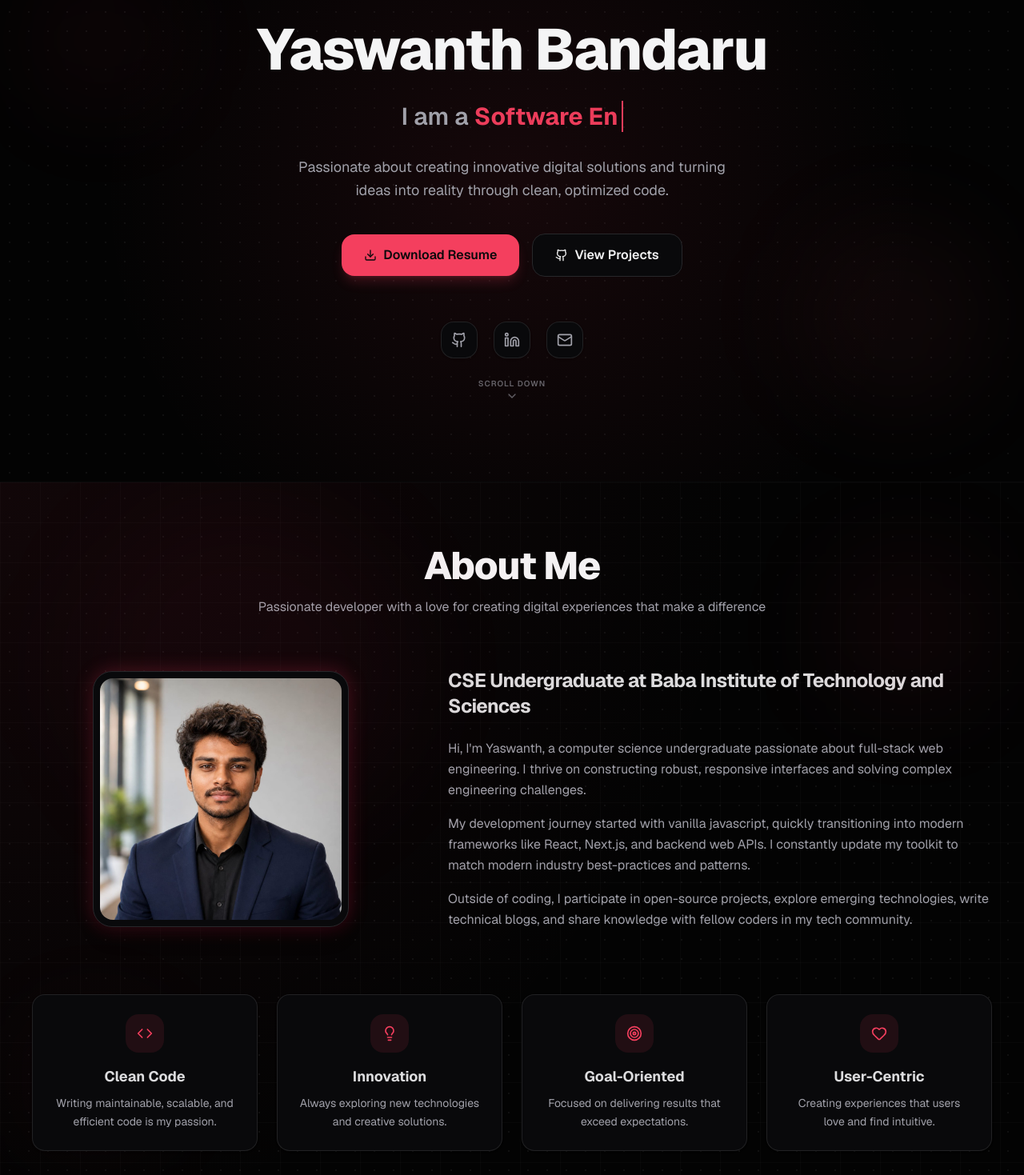
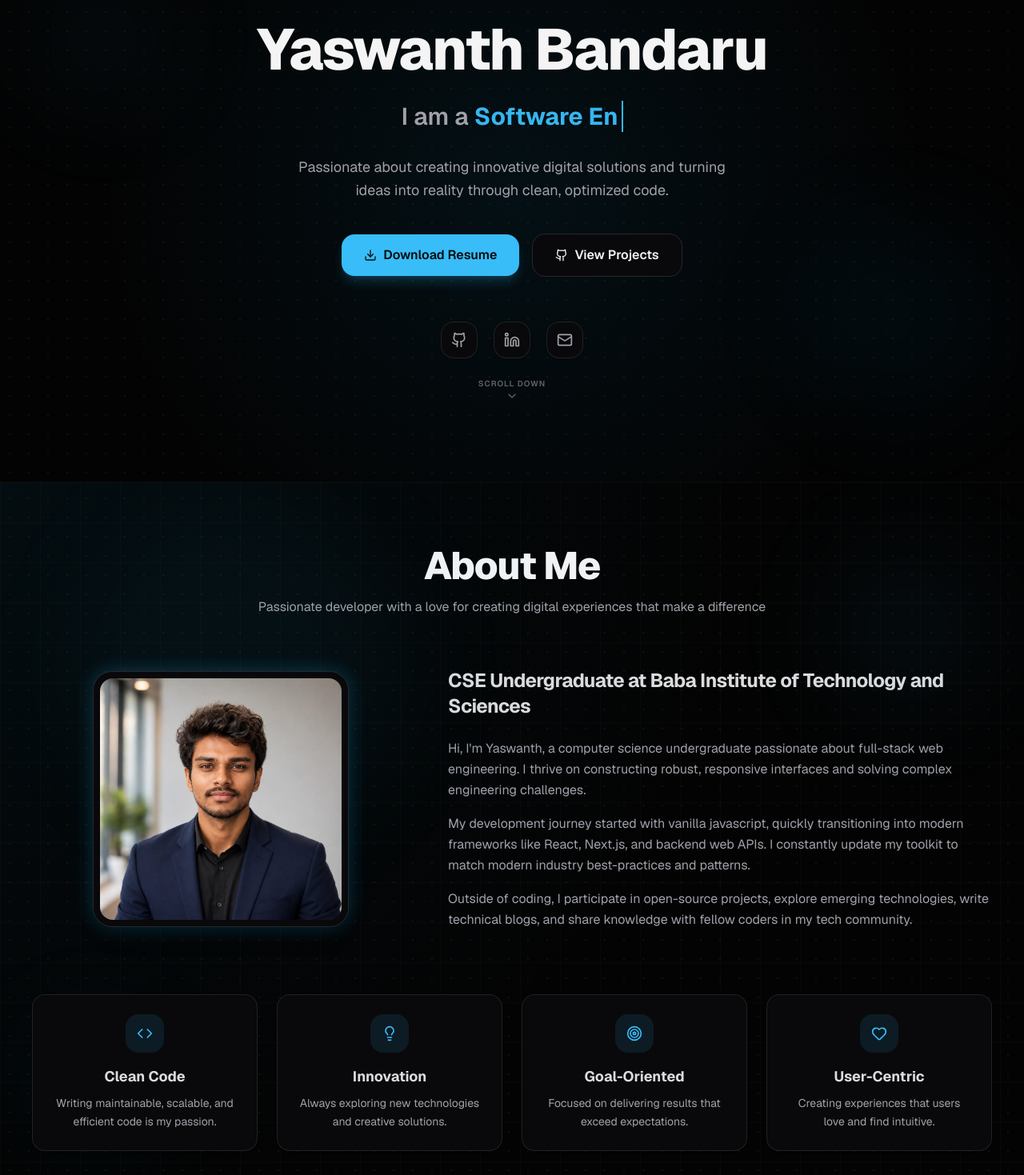
Before and after one commit to Gittyasn/PORTFOLIO, a Next.js app: page / in a window 1280 px wide. Shown: the part 181-1650 px from the top of the page at 80% size. Built offline with nearby package versions, Linux system fonts and the light colour scheme.

Commit message:
style: change primary brand color theme to light blue and migrate hardcoded rose classes

```diff
--- a/src/app/globals.css
+++ b/src/app/globals.css
@@ -7,8 +7,8 @@
   --card: #ffffff;
   --card-foreground: #18181b;
 
-  --primary: #e11d48; /* rose-600 */
-  --primary-hover: #be123c; /* rose-700 */
+  --primary: #0ea5e9; /* sky-500 */
+  --primary-hover: #0284c7; /* sky-600 */
   --primary-foreground: #ffffff;
 
   --muted: #f4f4f5;
@@ -16,7 +16,7 @@
 
   --border: #e4e4e7;
 
-  --glow-color: rgba(225, 29, 72, 0.08);
+  --glow-color: rgba(14, 165, 233, 0.08);
 }
 
 .dark {
@@ -26,8 +26,8 @@
   --card: #09090b;
   --card-foreground: #f4f4f5;
 
-  --primary: #f43f5e; /* rose-500 */
-  --primary-hover: #fb7185; /* rose-400 */
+  --primary: #38bdf8; /* sky-400 */
+  --primary-hover: #7dd3fc; /* sky-300 */
   --primary-foreground: #09090b;
 
   --muted: #18181b;
@@ -35,7 +35,7 @@
 
   --border: #27272a;
 
-  --glow-color: rgba(244, 63, 94, 0.15);
+  --glow-color: rgba(56, 189, 248, 0.15);
 }
 
 @theme inline {
--- a/src/components/sections/about.tsx
+++ b/src/components/sections/about.tsx
@@ -35,9 +35,9 @@ export function About() {
       className="py-20 bg-muted/5 bg-grid-pattern relative overflow-hidden border-b border-border/20"
     >
       {/* Decorative Blobs */}
-      <div className="absolute inset-0 bg-[radial-gradient(circle_at_top_left,rgba(244,63,94,0.06)_0%,transparent_60%)] pointer-events-none" />
+      <div className="absolute inset-0 bg-[radial-gradient(circle_at_top_left,rgba(14,165,233,0.06)_0%,transparent_60%)] pointer-events-none" />
       <div className="absolute top-20 right-10 w-52 h-52 rounded-full bg-primary/5 blur-3xl floating-element" />
-      <div className="absolute bottom-20 left-10 w-40 h-40 rounded-full bg-rose-400/5 blur-3xl floating-element-delayed" />
+      <div className="absolute bottom-20 left-10 w-40 h-40 rounded-full bg-sky-400/5 blur-3xl floating-element-delayed" />
 
       <div className="container mx-auto px-4 md:px-10 max-w-7xl">
         {/* Section Header */}
@@ -73,7 +73,7 @@ export function About() {
             className="lg:col-span-5 flex justify-center"
           >
             <div className="relative w-64 h-64 md:w-80 md:h-80 group">
-              <div className="absolute inset-0 bg-gradient-to-br from-primary to-rose-500 rounded-3xl blur-md opacity-25 group-hover:opacity-40 transition-opacity duration-300" />
+              <div className="absolute inset-0 bg-gradient-to-br from-primary to-sky-400 rounded-3xl blur-md opacity-25 group-hover:opacity-40 transition-opacity duration-300" />
               <div className="relative w-full h-full rounded-3xl border border-border bg-card p-2 shadow-xl overflow-hidden">
                 <div className="w-full h-full rounded-2xl overflow-hidden relative">
                   <Image
--- a/src/components/sections/contact.tsx
+++ b/src/components/sections/contact.tsx
@@ -105,7 +105,7 @@ export function Contact() {
       {/* Background decoration */}
       <div className="absolute inset-0 bg-[radial-gradient(circle_at_bottom,rgba(249,115,22,0.1)_0%,transparent_70%)] pointer-events-none" />
       <div className="absolute top-20 right-10 w-56 h-56 rounded-full bg-primary/5 blur-3xl floating-element" />
-      <div className="absolute bottom-20 left-10 w-44 h-44 rounded-full bg-rose-400/5 blur-3xl floating-element-delayed" />
+      <div className="absolute bottom-20 left-10 w-44 h-44 rounded-full bg-sky-400/5 blur-3xl floating-element-delayed" />
 
       <div className="container mx-auto px-4 md:px-10 max-w-7xl">
         {/* Section Header */}
--- a/src/components/sections/experience.tsx
+++ b/src/components/sections/experience.tsx
@@ -31,7 +31,7 @@ const experienceData = [
       "Strengthened core Python skills through analysis scripts, plotting libraries, and data exercises."
     ],
     emoji: "📈",
-    color: "bg-rose-600 text-white shadow-rose-500/20"
+    color: "bg-sky-600 text-white shadow-sky-500/20"
   },
   {
     company: "XCEEDIQ",
@@ -118,7 +118,7 @@ export function Experience() {
                         <h3 className="font-extrabold text-lg md:text-xl text-zinc-900">
                           {item.company}
                         </h3>
-                        <p className="text-sm font-semibold text-rose-600">{item.role}</p>
+                        <p className="text-sm font-semibold text-primary">{item.role}</p>
                       </div>
                     </div>
                   </div>
@@ -144,12 +144,12 @@ export function Experience() {
                   {/* Achievements Checklist */}
                   <div className="space-y-3">
                     <h4 className="text-xs md:text-sm font-bold text-zinc-800 flex items-center gap-2">
-                      <Award className="w-4 h-4 text-rose-500" /> Key Achievements:
+                      <Award className="w-4 h-4 text-primary" /> Key Achievements:
                     </h4>
                     <ul className="space-y-2.5 text-xs md:text-sm">
                       {item.achievements.map((ach, idx) => (
                         <li key={idx} className="flex items-start gap-2.5 text-zinc-600">
-                          <span className="w-1.5 h-1.5 rounded-full bg-rose-500 mt-2 flex-shrink-0" />
+                          <span className="w-1.5 h-1.5 rounded-full bg-primary mt-2 flex-shrink-0" />
                           <span className="leading-relaxed">{ach}</span>
                         </li>
                       ))}
--- a/src/components/sections/hero.tsx
+++ b/src/components/sections/hero.tsx
@@ -60,9 +60,9 @@ export function Hero() {
       className="relative min-h-[calc(100vh-80px)] flex items-center justify-center overflow-hidden py-20 bg-background bg-dot-pattern border-b border-border/20"
     >
       {/* Background Decorative Blobs */}
-      <div className="absolute inset-0 bg-[radial-gradient(circle_at_center,rgba(244,63,94,0.08)_0%,transparent_70%)] pointer-events-none" />
+      <div className="absolute inset-0 bg-[radial-gradient(circle_at_center,rgba(14,165,233,0.08)_0%,transparent_70%)] pointer-events-none" />
       <div className="absolute top-20 left-10 w-44 h-44 rounded-full bg-primary/5 blur-3xl floating-element" />
-      <div className="absolute bottom-20 right-10 w-60 h-60 rounded-full bg-rose-400/5 blur-3xl floating-element-delayed" />
+      <div className="absolute bottom-20 right-10 w-60 h-60 rounded-full bg-sky-400/5 blur-3xl floating-element-delayed" />
 
       <div className="container mx-auto px-4 md:px-8 relative z-10 flex flex-col items-center justify-center text-center">
         <motion.div
```
